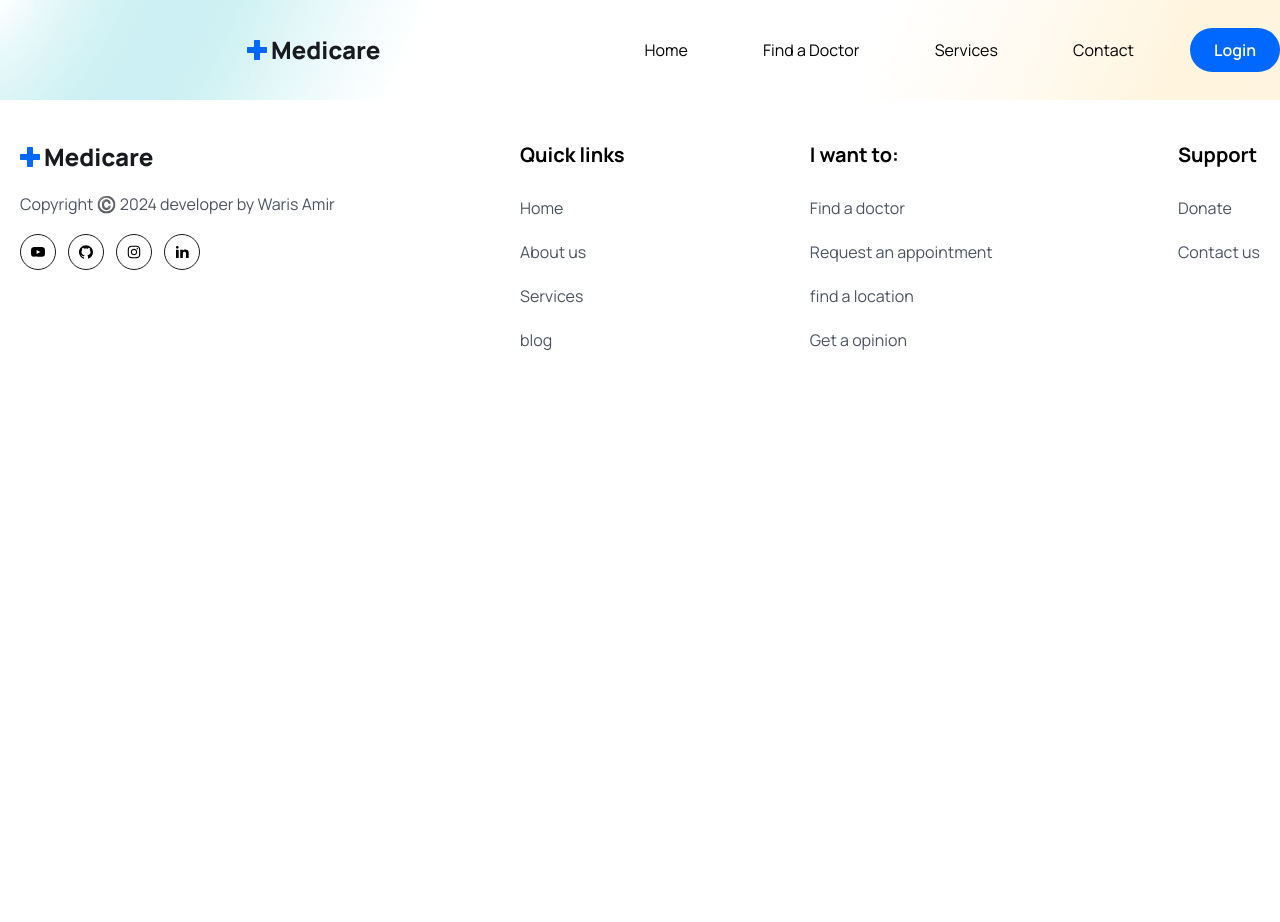
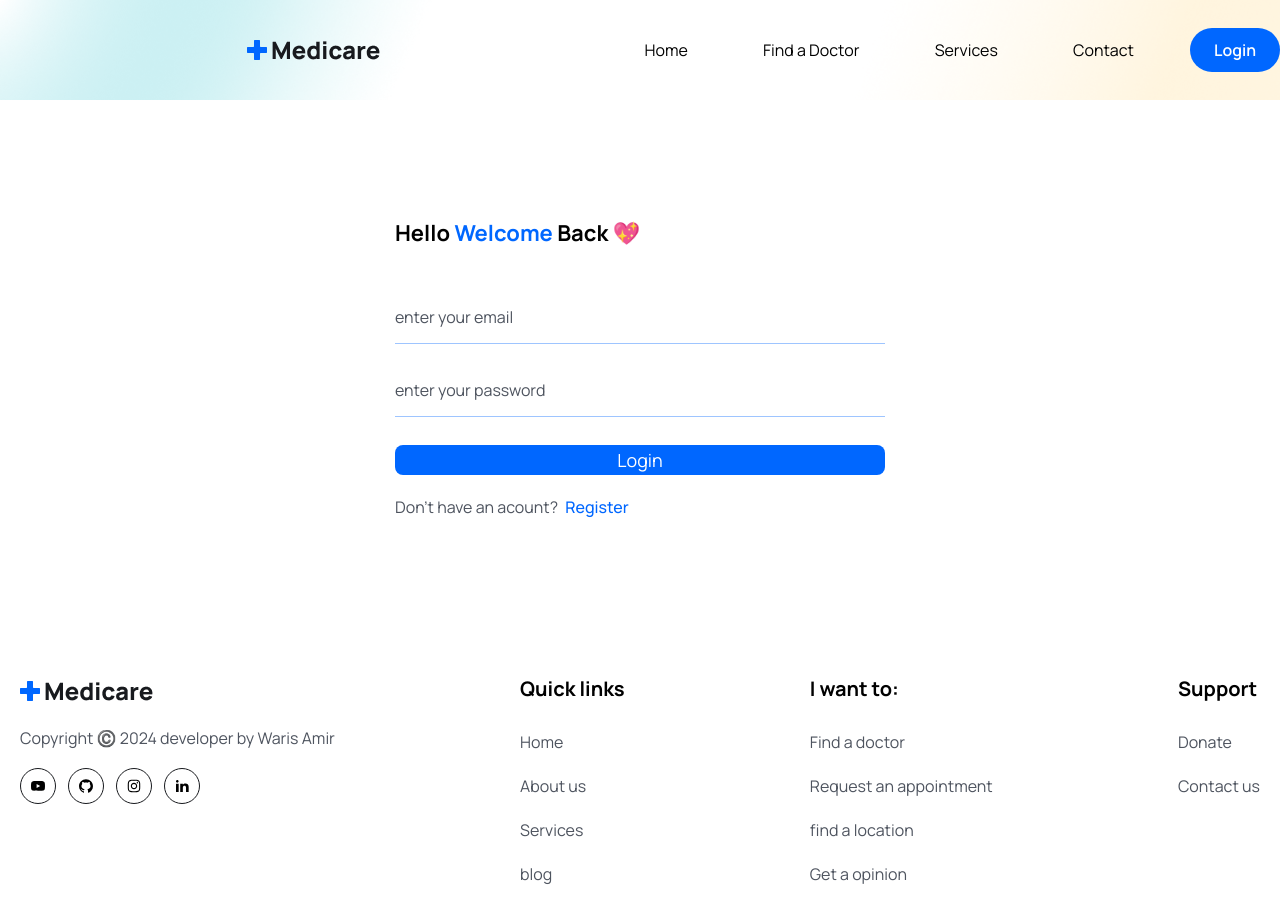
Before and after one commit to warisamir/doctor, a React (Vite) app in the folder front/: page /login in a window 1280 px wide. Shown: the top 922 px of the page. Before the commit the page ends 800 px from the top, so only its background shows below. Built offline with nearby package versions, Linux system fonts and the light colour scheme.

Commit message:
login page done

```diff
--- a/front/src/components/Routes/Routers.jsx
+++ b/front/src/components/Routes/Routers.jsx
@@ -13,9 +13,9 @@ const Routers = () => {
         <Route path="/home" element={<Home />} />
         <Route path="/doctors" element={<Doctors />} />
         <Route path="/doctors/:id" element={<DoctorDetails/>} />
-        <Route path="/register" element={<Login/>} />
-        <Route path="/profile" element={<Signup />} />
-        <Route path="/profile/:id" element={<Contact />} />
+        <Route path="/login" element={<Login/>} />
+        <Route path="/register" element={<Signup />} />
+        <Route path="/contact" element={<Contact />} />
         <Route path="/services" element={<Services/>}/>
      </Routes>
   )
--- a/front/src/pages/Doctors/DoctorDetails.jsx
+++ b/front/src/pages/Doctors/DoctorDetails.jsx
@@ -4,6 +4,7 @@ import  starIcon from './../../assets/Image/Star.png'
 import { useState } from 'react';
 import DoctorAbout from './DoctorAbout';
 import Feedback from './Feedback';
+import Sidepanel from './Sidepanel';
 const DoctorDetails = () => {
 const [Tab, setTab] = useState('About');
 
@@ -54,7 +55,9 @@ const [Tab, setTab] = useState('About');
 
 
         </div>
-        <div></div>
+        <div>
+          <Sidepanel/>
+        </div>
       </div>
     </div>
     </section>
--- /dev/null
+++ b/front/src/pages/Doctors/Sidepanel.jsx
@@ -0,0 +1,46 @@
+const Sidepanel = () => {
+  return (
+    <div className="shadow-panelShadow p-3 lg:p-5
+    rounded-md">
+        <div className="flex items-center justify-between" >
+            <p className="text__para mt-0 font-semibold">Ticket Price</p>
+            <span className="text-[16px] leading-7 lg:text-[22px] lg:leading-8 text-headingColor font-bold">
+                500 BDT</span>
+        </div>
+        <div className="mt-[30px]">
+            <p className="text__para mt-0 font-semibold text-headingColor">
+                Available Time slots:
+            </p>
+            <ul className="mt-3">
+                <li className="flex items-center justify-between mb-2">
+                <p className="text-[15px] leading-6  text-textColor font-semibold">
+                        Sunday
+                    </p>
+                    <p className="text-[15px] leading-6  text-textColor font-semibold">
+                        4:00PM -9:30PM
+                    </p>
+                </li>
+                <li className="flex items-center justify-between mb-2">
+                <p className="text-[15px] leading-6  text-textColor font-semibold">
+                        Tuesday
+                    </p>
+                    <p className="text-[15px] leading-6  text-textColor font-semibold">
+                        4:00PM -9:30PM
+                    </p>
+                </li>
+                <li className="flex items-center justify-between mb-2">
+                <p className="text-[15px] leading-6  text-textColor font-semibold">
+                       Wednesday
+                    </p>
+                    <p className="text-[15px] leading-6  text-textColor font-semibold">
+                        4:00PM -9:30PM
+                    </p>
+                </li>
+            </ul>
+        </div>
+        <button className="btn px-2 w-full rounded-md">Book Apppinment</button>
+    </div>
+  )
+}
+
+export default Sidepanel
--- a/front/src/pages/Login.jsx
+++ b/front/src/pages/Login.jsx
@@ -1,8 +1,58 @@
-import React from 'react'
-
+import { useState } from "react"
+import { Link } from "react-router-dom"
 const Login = () => {
+  const [formData, setformData] = useState({
+    email:"",
+    password:""
+  })
+  const handleInputChange=e=>{
+    setformData({...formData,[e.target.name]:e.target.value})
+  }
   return (
-    <div>Login</div>
+    <section className='px-5 lg:px-0'>
+      <div className='w-full max-w-[570px] mx-auto rounded-lg shadow-md md:p-10'>
+        <h3 className='text-headingColor text-[22px] leading-9  font-bold mb-10'>Hello <span
+        className='text-primaryColor'>Welcome</span> Back 💖
+        </h3>
+      <form className="py-4 md:py-0">
+        <div className="mb-5">
+          <input type="email"
+           placeholder="enter your email"
+          name="email"
+          onChange={handleInputChange}
+          value={formData.email}
+          className="w-full  py-3 border-b border-solid
+          border-[#0066ff61] focus:outline-none
+          focus:border-b-primaryColor text-[16px] leading-7
+          text-headingColor placeholder:text-textColor
+           cursor-pointer"
+          />
+        </div>
+        <div className="mb-5">
+          <input type="password"
+           placeholder="enter your password"
+          name="password"
+          onChange={handleInputChange}
+          value={formData.password}
+          className="w-full  py-3 border-b border-solid
+          border-[#0066ff61] focus:outline-none
+          focus:border-b-primaryColor text-[16px] leading-7
+          text-headingColor placeholder:text-textColor
+           cursor-pointer"
+          />
+        </div>
+        <div className="mt-7">
+          <button type="submit" className="w-full bg-primaryColor text-white text-[18px]
+          leading-[30px] rounded-lg">
+            Login
+          </button>
+        </div>
+        <p className="mt-5 text-textColor ">
+          Don't have an acount? <Link className="text-primaryColor font-medium ml-1" to='/register'>Register</Link>
+        </p>
+      </form>
+      </div>
+    </section>
   )
 }
 
--- a/front/src/routes/Router.jsx
+++ b/front/src/routes/Router.jsx
@@ -14,7 +14,7 @@ const Router = () => {
     <Route path="/home" element={<Home />} />
     <Route path="/doctors" element={<Doctors />} />
     <Route path="/doctors/:id" element={<DoctorDetails />} />
-    <Route path="/login" element={<Login />} />
+    <Route path="/login" element={<Login/>} />
     <Route path="/register" element={<Signup />} />
     <Route path="/contact" element={<Contact />} />
     <Route path="/services" element={<Service />} />
```
